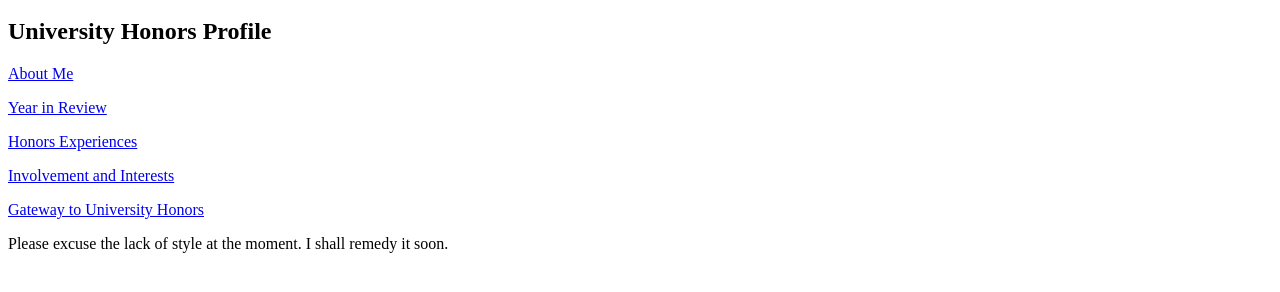
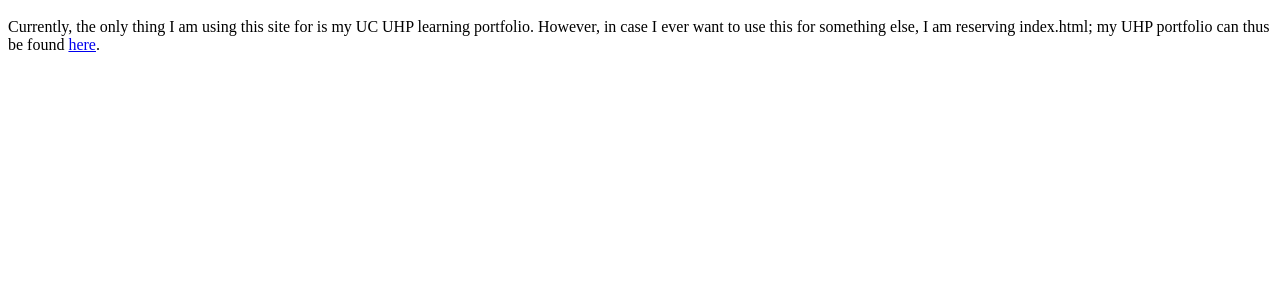
Before and after one commit to bjberners/bjberners.github.io, a plain HTML site: page index.html in a window 1280 px wide. Shown: the part 48-340 px from the top of the page. Drawn offline with Linux system fonts and the light colour scheme.

Commit message:
move honors out of index.html
and add a placeholder index.html

```diff
--- a/index.html
+++ b/index.html
@@ -1,10 +1,4 @@
 <h1>Benji Berners</h1>
-<h2>University Honors Profile</h2>
-
-<p><a href="about-me.html">About Me</a></p>
-<p><a href="year-in-review.html">Year in Review</a></p>
-<p><a href="honors-experiences.html">Honors Experiences</a></p>
-<p><a href="involvement-interests.html">Involvement and Interests</a></p>
-<p><a href="gateway.html">Gateway to University Honors</a></p>
-
-<p>Please excuse the lack of style at the moment.  I shall remedy it soon.</p>
+<p>Currently, the only thing I am using this site for is my UC UHP learning portfolio.
+  However, in case I ever want to use this for something else, I am reserving index.html;
+  my UHP portfolio can thus be found <a href="honors.html">here</a>.</p>
```
Also changed, not shown: honors.html (added, +10 -0 lines).
